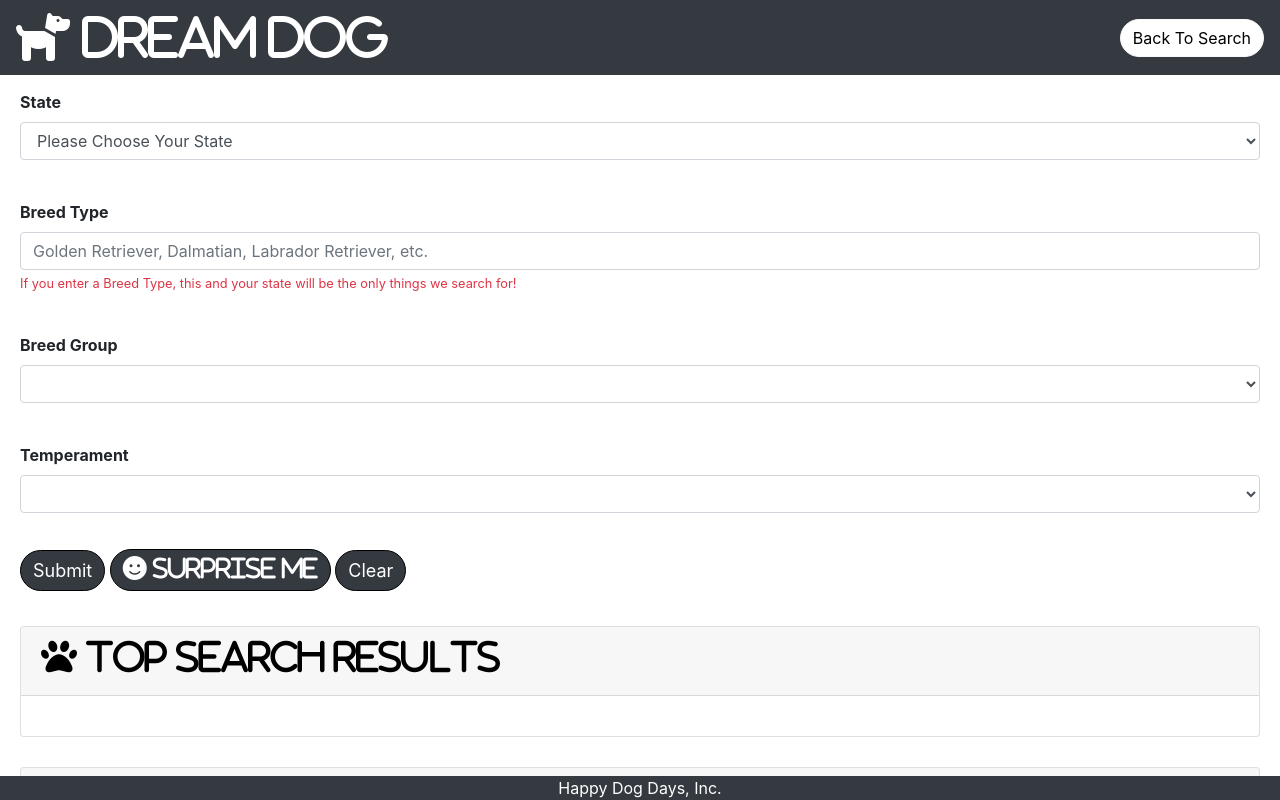
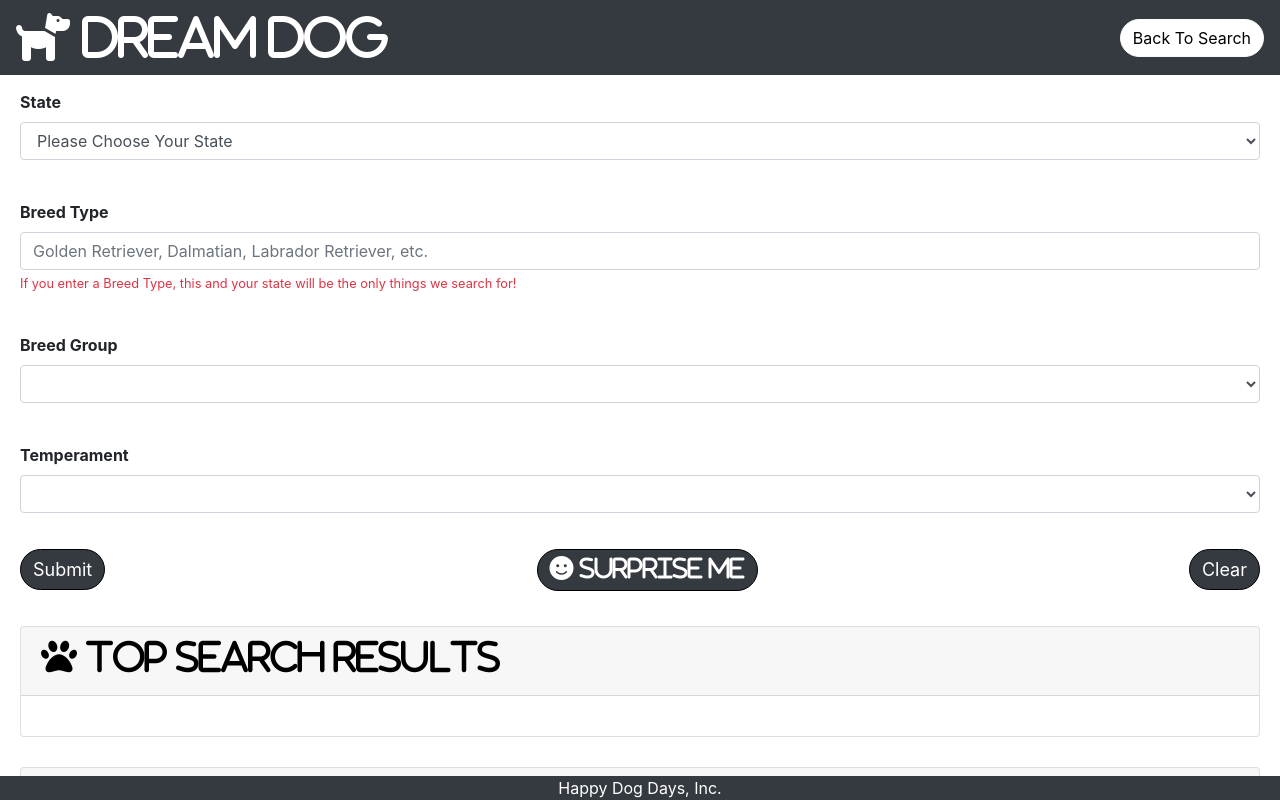
Before and after one commit to vkalaparthy/2020-Project1, a plain HTML site: page index.html in a window 1280 px wide. Drawn offline with nearby package versions, Linux system fonts and the light colour scheme.

Commit message:
center and modify buttons

```diff
--- a/index.html
+++ b/index.html
@@ -131,11 +131,13 @@
                         </select>
                     </div>
 
-                    <button class="btn btn-dark" id="search-button">Submit</button>
+                    <div class="text-center">
+                        <button class="btn btn-dark float-left" id="search-button">Submit</button>
 
-                    <button class="btn btn-dark" id="surpriseMe-button"><i class="fa fa-smile" style="font-size: 24px; color:white"> Surprise Me</i></button>
+                        <button class="btn btn-dark center-block" id="surpriseMe-button"><i class="fa fa-smile" style="font-size: 24px; color:white"> Surprise Me</i></button>
 
-                    <button type="reset" value="Reset" class="btn btn-dark" id="clear-button">Clear</button>
+                        <button type="reset" value="Reset" class="btn btn-dark float-right" id="clear-button">Clear</button>
+                    </div>
                 </form>
 
                 <!-- Display results for the above input -->
```
